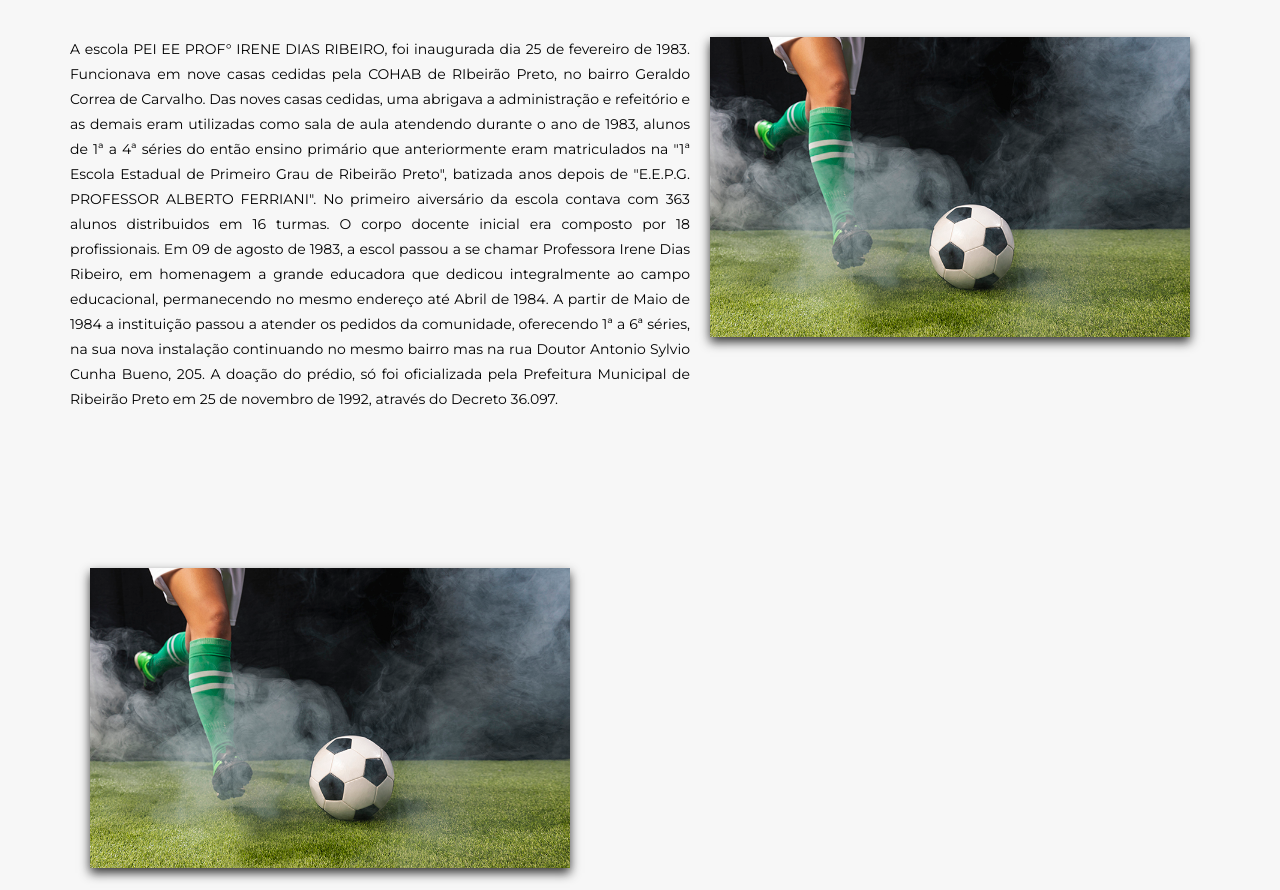
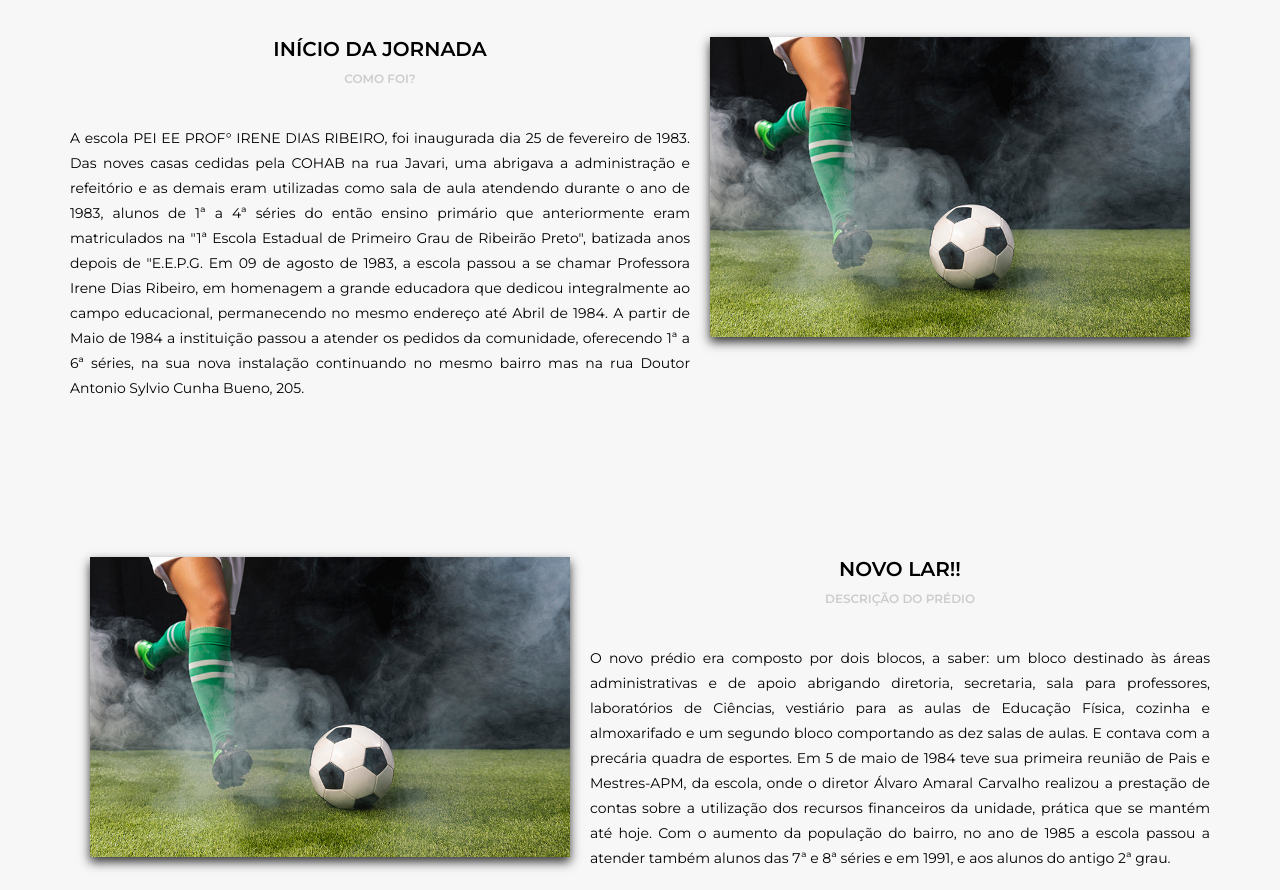
Before and after one commit to aobafrancielly/aobafrancielly, a plain HTML site: page irene-dias.html in a window 1280 px wide. Shown: the part 902-1792 px from the top of the page. Drawn offline with Linux system fonts and the light colour scheme.

Commit message:
Update irene-dias.html

```diff
--- a/irene-dias.html
+++ b/irene-dias.html
@@ -67,9 +67,11 @@
         <div class="section-body">
             <div class="section-aboutus">
                 <div class="section-aboutus--left">
-                    <p>A escola PEI EE PROF° IRENE DIAS RIBEIRO, foi inaugurada dia 25 de fevereiro de 1983. Funcionava em nove casas cedidas pela COHAB de RIbeirão Preto, no bairro Geraldo Correa de Carvalho. Das noves casas cedidas, uma abrigava a administração e refeitório e as demais eram utilizadas como sala de aula atendendo durante o ano de 1983, alunos de 1ª a 4ª séries do então ensino primário que anteriormente eram matriculados na "1ª Escola Estadual de Primeiro Grau de Ribeirão Preto", batizada anos depois de "E.E.P.G. PROFESSOR ALBERTO FERRIANI".
-                    No primeiro aiversário da escola contava com 363 alunos distribuidos em 16 turmas. O corpo docente inicial era composto por 18 profissionais.
-                    Em 09 de agosto de 1983, a escol passou a se chamar Professora Irene Dias Ribeiro, em homenagem a grande educadora que dedicou integralmente ao campo educacional, permanecendo no mesmo endereço até Abril de 1984. A partir de Maio de 1984 a instituição passou a atender os pedidos da comunidade, oferecendo 1ª a 6ª séries, na sua nova instalação continuando no mesmo bairro mas na rua Doutor Antonio Sylvio Cunha Bueno, 205. A doação do prédio, só foi oficializada pela Prefeitura Municipal de Ribeirão Preto em 25 de novembro de 1992, através do Decreto 36.097.</p>
+                    <div class="section-title">iNÍCIO DA JORNADA</div>
+                    <div class="section-desc">Como foi?</div>
+                    <p>A escola PEI EE PROF° IRENE DIAS RIBEIRO, foi inaugurada dia 25 de fevereiro de 1983. Das noves casas cedidas pela COHAB na rua Javari, uma abrigava a administração e refeitório e as demais eram utilizadas como sala de aula atendendo durante o ano de 1983, alunos de 1ª a 4ª séries do então ensino primário que anteriormente eram matriculados na "1ª Escola Estadual de Primeiro Grau de Ribeirão Preto", batizada anos depois de "E.E.P.G.
+                    Em 09 de agosto de 1983, a escola passou a se chamar Professora Irene Dias Ribeiro, em homenagem a grande educadora que dedicou integralmente ao campo educacional, permanecendo no mesmo endereço até Abril de 1984.
+                    A partir de Maio de 1984 a instituição passou a atender os pedidos da comunidade, oferecendo 1ª a 6ª séries, na sua nova instalação continuando no mesmo bairro mas na rua Doutor Antonio Sylvio Cunha Bueno, 205.</p>
                     <br/>
                 </div>
                 <div class="section-aboutus--right">
@@ -89,7 +91,9 @@
                     </div>
                 </div>
                 <div class="section-aboutus--texto">
-                    <p></p>
+                    <div class="section-title">NOVO LAR!!</div>
+                    <div class="section-desc">Descrição do prédio</div>
+                    <p>O novo prédio era composto por dois blocos, a saber: um bloco destinado às áreas administrativas e de apoio abrigando diretoria, secretaria, sala para professores, laboratórios de Ciências, vestiário para as aulas de Educação Física, cozinha e almoxarifado e um segundo bloco comportando as dez salas de aulas. E contava com a precária quadra de esportes. Em 5 de maio de 1984 teve sua primeira reunião de Pais e Mestres-APM, da escola, onde o diretor Álvaro Amaral Carvalho realizou a prestação de contas sobre a utilização dos recursos financeiros da unidade, prática que se mantém até hoje. Com o aumento da população do bairro, no ano de 1985 a escola passou a atender também alunos das 7ª e 8ª séries e em 1991, e aos alunos do antigo 2ª grau. </p>
                     <br/>
                 </div>
             </div>
```
